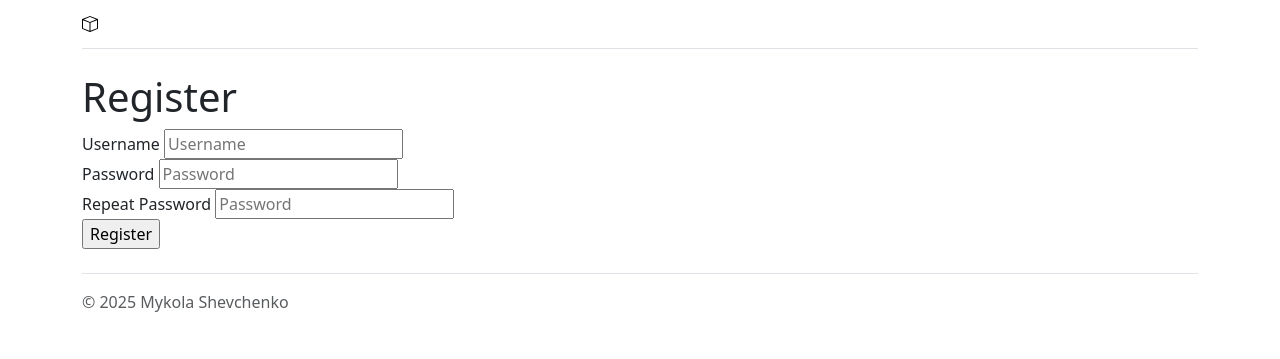
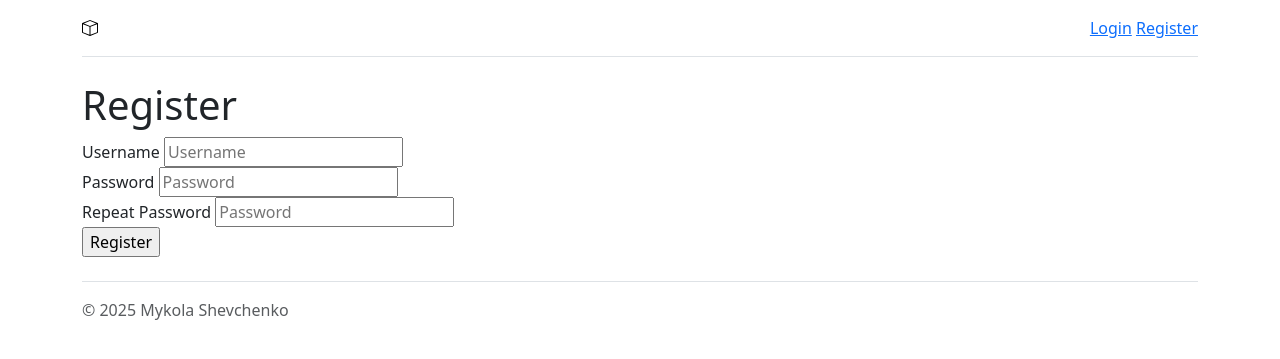
Before and after one commit to mykolawasd/asset-management-system, a PHP site: page /Users/register in a window 1280 px wide. Shown: the top 359 px of the page. Run offline with PHP 8.4, Linux system fonts and the light colour scheme; data that the repository does not hold is empty.

Commit message:
Improve page titles and login flow with Core app configuration

```diff
--- a/Controllers/AssetsController.php
+++ b/Controllers/AssetsController.php
@@ -3,7 +3,7 @@
 namespace Controllers;
 
 use Core\Controller;
-
+use Core\Core;
 
 class AssetsController extends Controller {
 
@@ -12,6 +12,7 @@ class AssetsController extends Controller {
     }
 
     public function viewAction() {
+        Core::getInstance()->app['title'] = 'Assets View';
         return $this->render(null, [
             'title' => 'Assets View',
             'content' => 'Assets View'
@@ -20,6 +21,7 @@ class AssetsController extends Controller {
 
 
     public function indexAction() {
+        Core::getInstance()->app['title'] = 'Assets Index';
         return $this->render(null, [
             'title' => 'Assets Index',
             'content' => 'Assets Index'
@@ -27,4 +29,5 @@ class AssetsController extends Controller {
     }
 
 
+
 }
--- a/Controllers/MainController.php
+++ b/Controllers/MainController.php
@@ -3,6 +3,7 @@
 namespace Controllers;
 
 use Core\Controller;
+use Core\Core;
 
 class MainController extends Controller {
 
@@ -12,6 +13,7 @@ class MainController extends Controller {
     }
 
     public function indexAction() {
+        Core::getInstance()->app['title'] = 'Home';
         return $this->render();
     }
 
@@ -19,7 +21,9 @@ class MainController extends Controller {
 
 
 
+
     public function errorAction() {
+        Core::getInstance()->app['title'] = '404 Not Found';
         return $this->render('Views/404.php', [
             'title' => '404 Not Found',
         ]);
--- a/Controllers/UsersController.php
+++ b/Controllers/UsersController.php
@@ -4,6 +4,7 @@ namespace Controllers;
 
 use Core\Controller;
 use Models\User;
+use Core\Core;
 
 class UsersController extends Controller {
 
@@ -13,6 +14,7 @@ class UsersController extends Controller {
     }
 
     public function loginAction() {
+        Core::getInstance()->app['title'] = 'Login';
 
         if (isset($_SESSION['user'])) {
             return $this->redirect('/');
@@ -26,7 +28,7 @@ class UsersController extends Controller {
             $password = $_POST['password'];
 
             if (User::authenticate($username, $password)) {
-                return $this->render('Views/Users/login-done.php');
+                return $this->redirect('/');
             }
 
             else {
@@ -42,6 +44,7 @@ class UsersController extends Controller {
 
 
     public function registerAction() {
+        Core::getInstance()->app['title'] = 'Register';
 
         if (isset($_SESSION['user'])) {
             return $this->redirect('/');
--- a/Core/Core.php
+++ b/Core/Core.php
@@ -70,11 +70,10 @@ class Core {
     public function done() {
         $layout = 'Themes/Light/Layout.php';
         $template = new Template($layout);
+        @$template->setParam('title', $this->app['title']);
+        $template->setParam('content', $this->app['actionResult']);
+        $html = $template->getHTML();
 
-
-        $template->setParam('content', $this->app['actionResult']);
-
-        $html = $template->getHTML();
         echo $html;
      }
 
--- a/Themes/Light/layout.php
+++ b/Themes/Light/layout.php
@@ -22,8 +22,12 @@
             <?php if (isset($_SESSION['user'])): ?>
             <p>Welcome, <?php e($_SESSION['user']['username']); ?></p>
             <a href="/Users/logout">Logout</a>
-        <?php endif; ?>
+            <?php else: ?>
+            <a href="/Users/login">Login</a>
+            <a href="/Users/register">Register</a>
+            <?php endif; ?>
         </div>
+
 
 
 
--- a/Views/Users/login-done.php
+++ /dev/null
@@ -1,2 +0,0 @@
-<h1>Login Success</h1>
-<p>Welcome, <?php e($_SESSION['user']['username']); ?></p>
```
